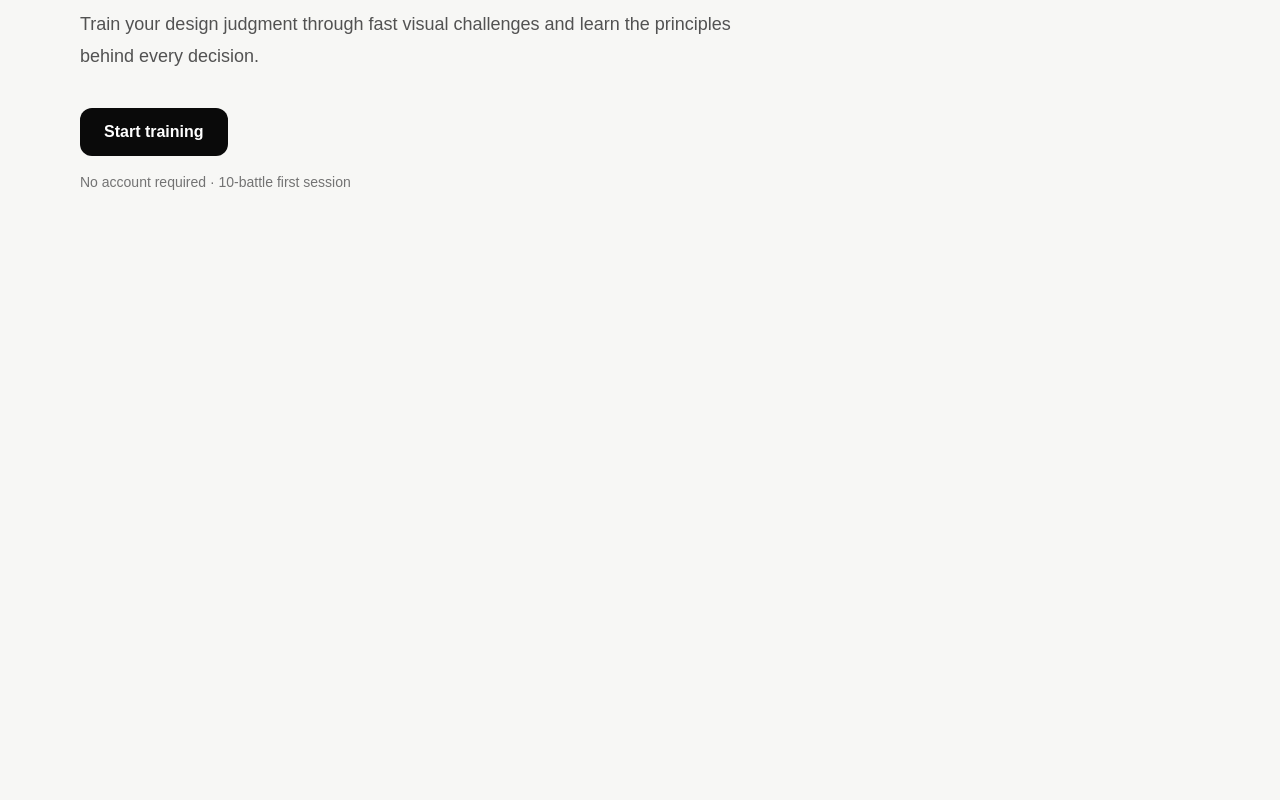
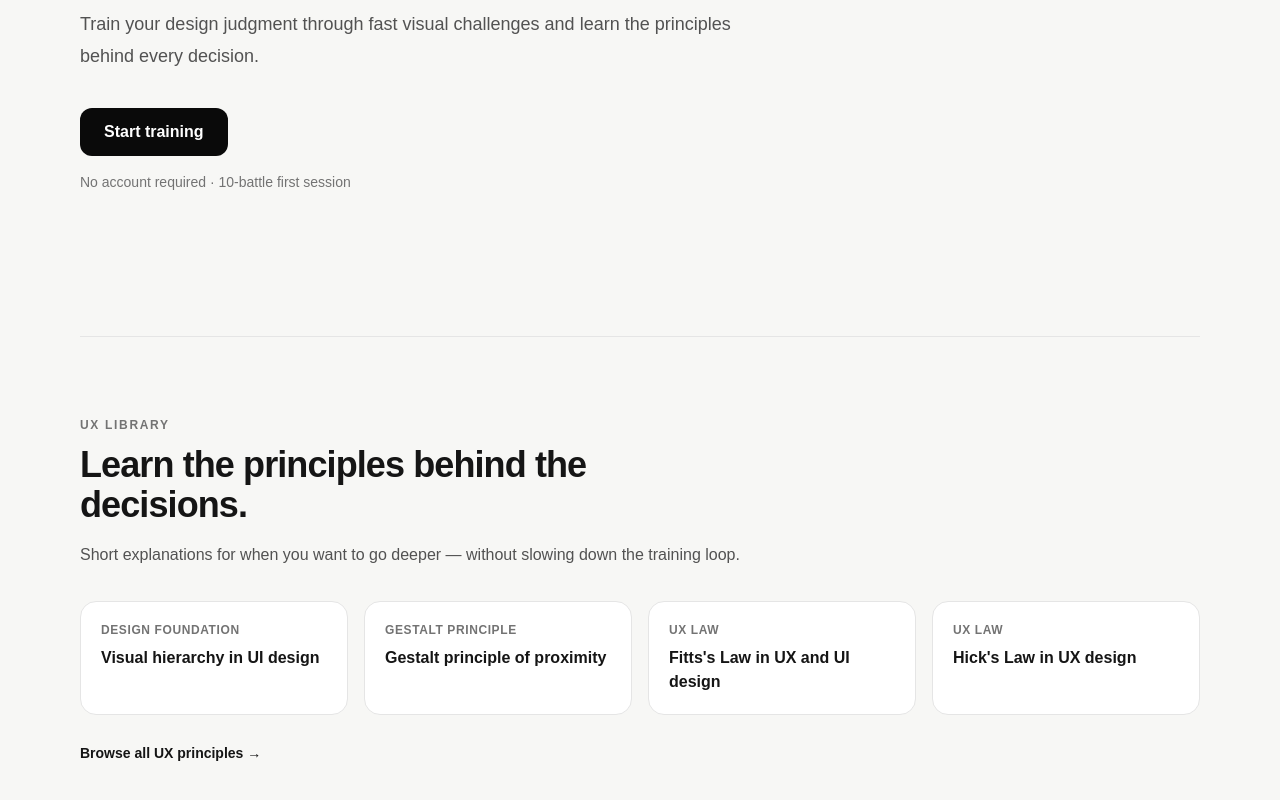
Before and after one commit to pablomrdz/pixeldojo, a Next.js app: page /en in a window 1280 px wide. Shown: the part 430-1230 px from the top of the page. Before the commit the page ends 814 px from the top, so only its background shows below. Built offline with nearby package versions, Linux system fonts and the light colour scheme.

Commit message:
feat: surface UX principle library from home

```diff
--- a/app/[locale]/page.tsx
+++ b/app/[locale]/page.tsx
@@ -2,6 +2,7 @@ import type { Metadata } from "next";
 import Link from "next/link";
 import { notFound } from "next/navigation";
 import { LanguageSwitcher } from "@/components/LanguageSwitcher";
+import { principleHref, principles } from "@/data/learning";
 import type { Locale } from "@/lib/types";
 
 const copy = {
@@ -13,6 +14,9 @@ const copy = {
     cta: "Start training",
     note: "No account required · 10-battle first session",
     enter: "Enter the Dojo →",
+    learnTitle: "Learn the principles behind the decisions.",
+    learnText: "Short explanations for when you want to go deeper — without slowing down the training loop.",
+    browse: "Browse all UX principles →",
   },
   es: {
     eyebrow: "Entrenamiento de criterio de diseño",
@@ -22,6 +26,9 @@ const copy = {
     cta: "Empezar entrenamiento",
     note: "Sin cuenta · Primera sesión de 10 retos",
     enter: "Entrar al Dojo →",
+    learnTitle: "Aprende los principios detrás de las decisiones.",
+    learnText: "Explicaciones breves para cuando quieras profundizar, sin frenar el ritmo del entrenamiento.",
+    browse: "Ver todos los principios UX →",
   },
 } satisfies Record<Locale, Record<string, string>>;
 
@@ -62,6 +69,9 @@ export default async function LocaleHome({
 
   const locale = rawLocale as Locale;
   const t = copy[locale];
+  const featured = principles.filter((item) =>
+    ["visual-hierarchy", "gestalt-proximity", "fitts-law", "hicks-law"].includes(item.key)
+  );
 
   return (
     <main className="shell py-8 md:py-12">
@@ -99,6 +109,38 @@ export default async function LocaleHome({
           <p className="mt-4 text-sm text-neutral-500">{t.note}</p>
         </div>
       </section>
+
+      <section className="border-t border-neutral-200 py-16 md:py-20">
+        <div className="max-w-2xl">
+          <p className="text-xs font-semibold uppercase tracking-[0.14em] text-neutral-500">
+            {locale === "es" ? "Biblioteca UX" : "UX library"}
+          </p>
+          <h2 className="mt-3 text-3xl font-semibold tracking-tight md:text-4xl">{t.learnTitle}</h2>
+          <p className="mt-4 leading-7 text-neutral-600">{t.learnText}</p>
+        </div>
+
+        <div className="mt-8 grid gap-4 md:grid-cols-2 lg:grid-cols-4">
+          {featured.map((item) => (
+            <Link
+              key={item.key}
+              href={principleHref(item.key, locale)}
+              className="rounded-2xl border border-neutral-200 bg-white p-5 transition hover:-translate-y-0.5 hover:border-neutral-400"
+            >
+              <p className="text-xs font-semibold uppercase tracking-wider text-neutral-500">
+                {item.eyebrow[locale]}
+              </p>
+              <h3 className="mt-2 font-semibold">{item.title[locale]}</h3>
+            </Link>
+          ))}
+        </div>
+
+        <Link
+          href={`/${locale}/ux`}
+          className="mt-7 inline-flex text-sm font-semibold underline decoration-neutral-300 underline-offset-4"
+        >
+          {t.browse}
+        </Link>
+      </section>
     </main>
   );
 }
```
